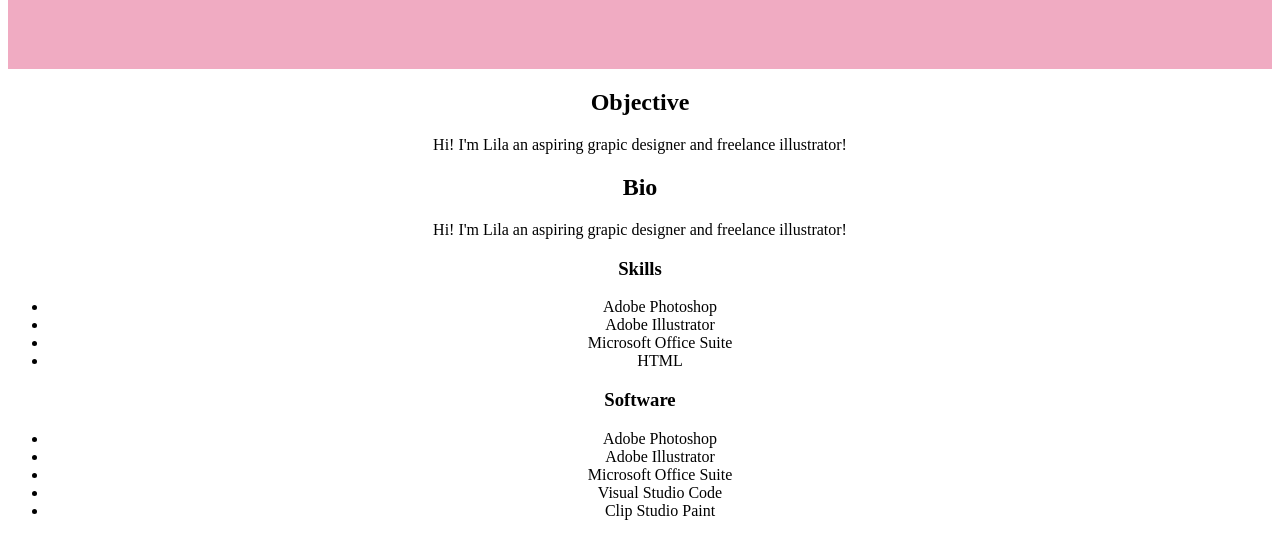
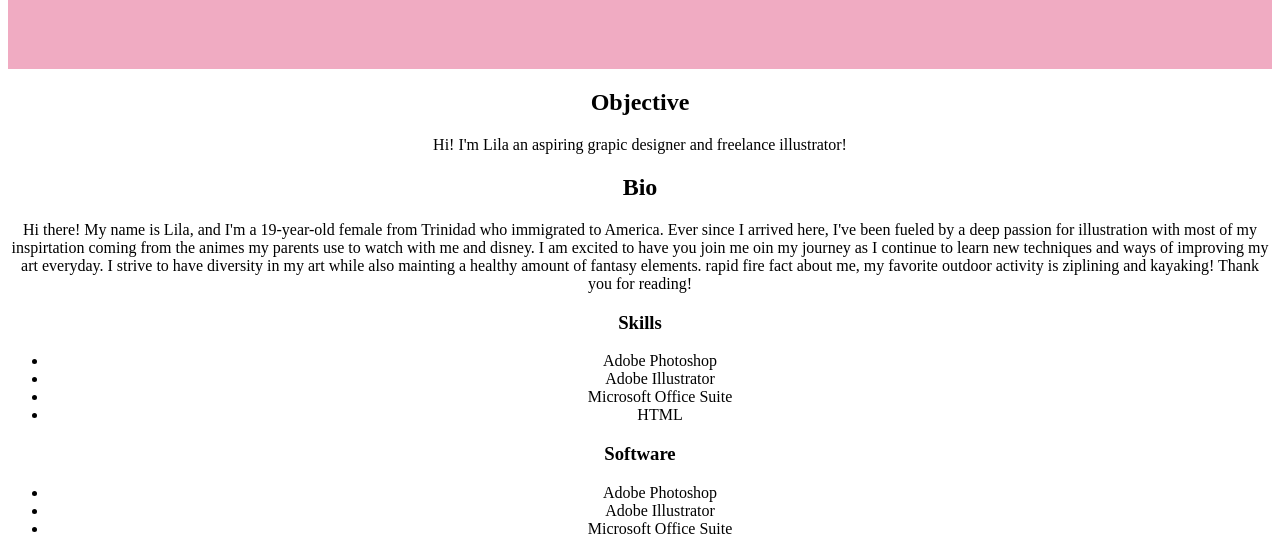
Before and after one commit to Lu-Lila/fid, a plain HTML site: page Resume/index.html in a window 1280 px wide. Shown: the part 272-807 px from the top of the page. Drawn offline with Linux system fonts and the light colour scheme.

Commit message:
Update index.html

```diff
--- a/Resume/index.html
+++ b/Resume/index.html
@@ -19,7 +19,8 @@
 
     <section>
       <h2>Bio</h2>
-      <p>Hi! I'm Lila an aspiring grapic designer and freelance illustrator!  </p>
+      <p>        Hi there! My name is Lila, and I'm a 19-year-old female from Trinidad who immigrated to America. Ever since I arrived here, I've been fueled by a deep passion for illustration with most of my inspirtation coming from the animes my parents use to watch with me and disney. I am excited to have you join me oin my journey as I continue to learn new techniques and ways of improving my art everyday. I strive to have diversity in my art while also mainting a healthy amount of fantasy elements. rapid fire fact about me, my favorite outdoor activity is ziplining and kayaking! Thank you for reading!
+ </p>
   </section>
 
     <section>
```
